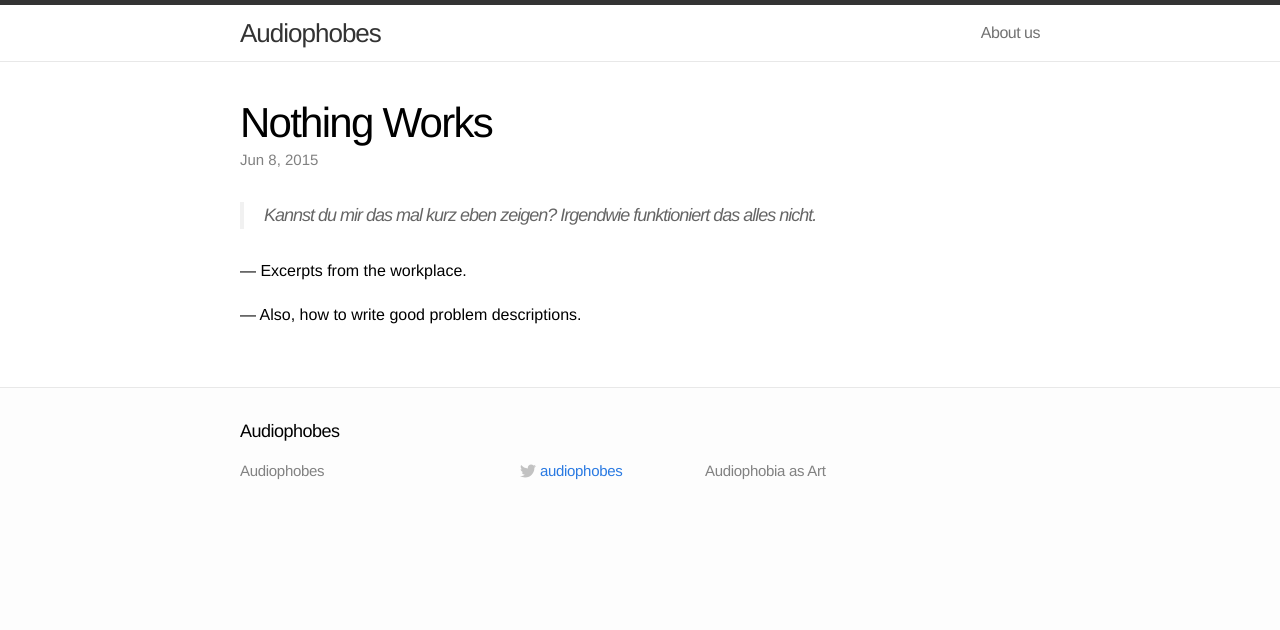
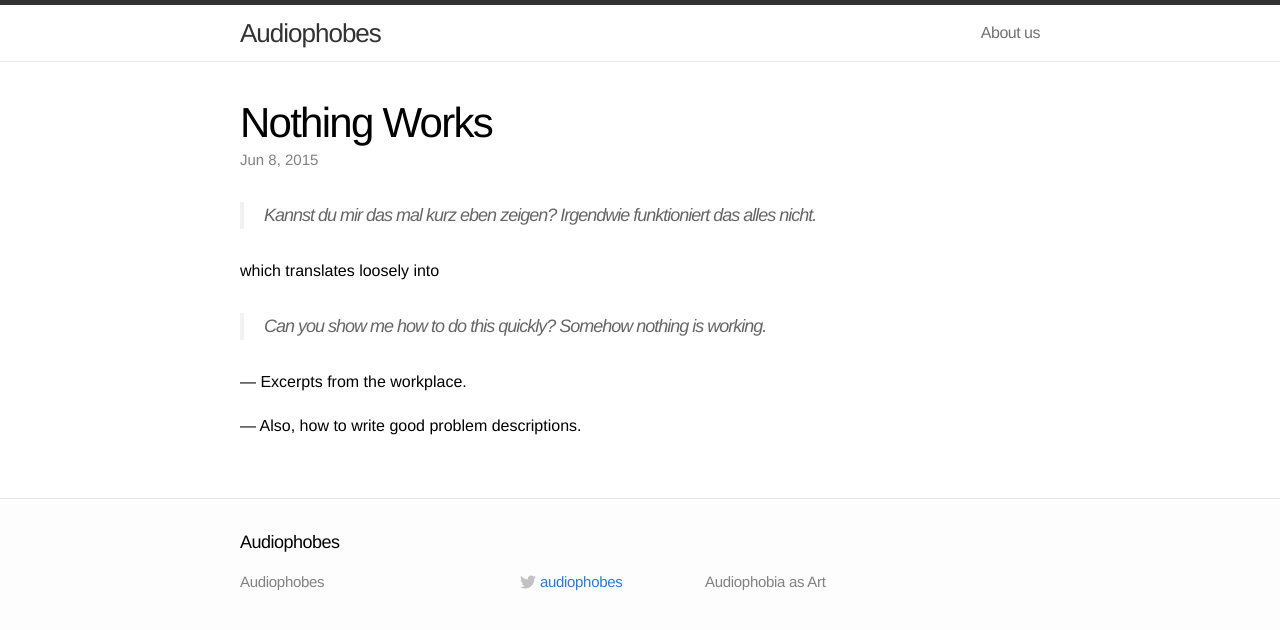
Before and after one commit to freiform/audiophobes, a Jekyll site: the page built from _posts/2015-06-08-nothing-works.md, in a window 1280 px wide. Shown: the top 630 px of the page. Built offline with Jekyll 4.4.1, drawn with Linux system fonts in a browser that asks for light colours.

Commit message:
Translation

```diff
--- a/_posts/2015-06-08-nothing-works.md
+++ b/_posts/2015-06-08-nothing-works.md
@@ -6,6 +6,11 @@ title : Nothing Works
 
 > Kannst du mir das mal kurz eben zeigen? Irgendwie funktioniert das alles nicht.
 
+which translates loosely into
+
+> Can you show me how to do this quickly? Somehow nothing is working.
+
+
 — Excerpts from the workplace.
 
 — Also, how to write good problem descriptions.
```
